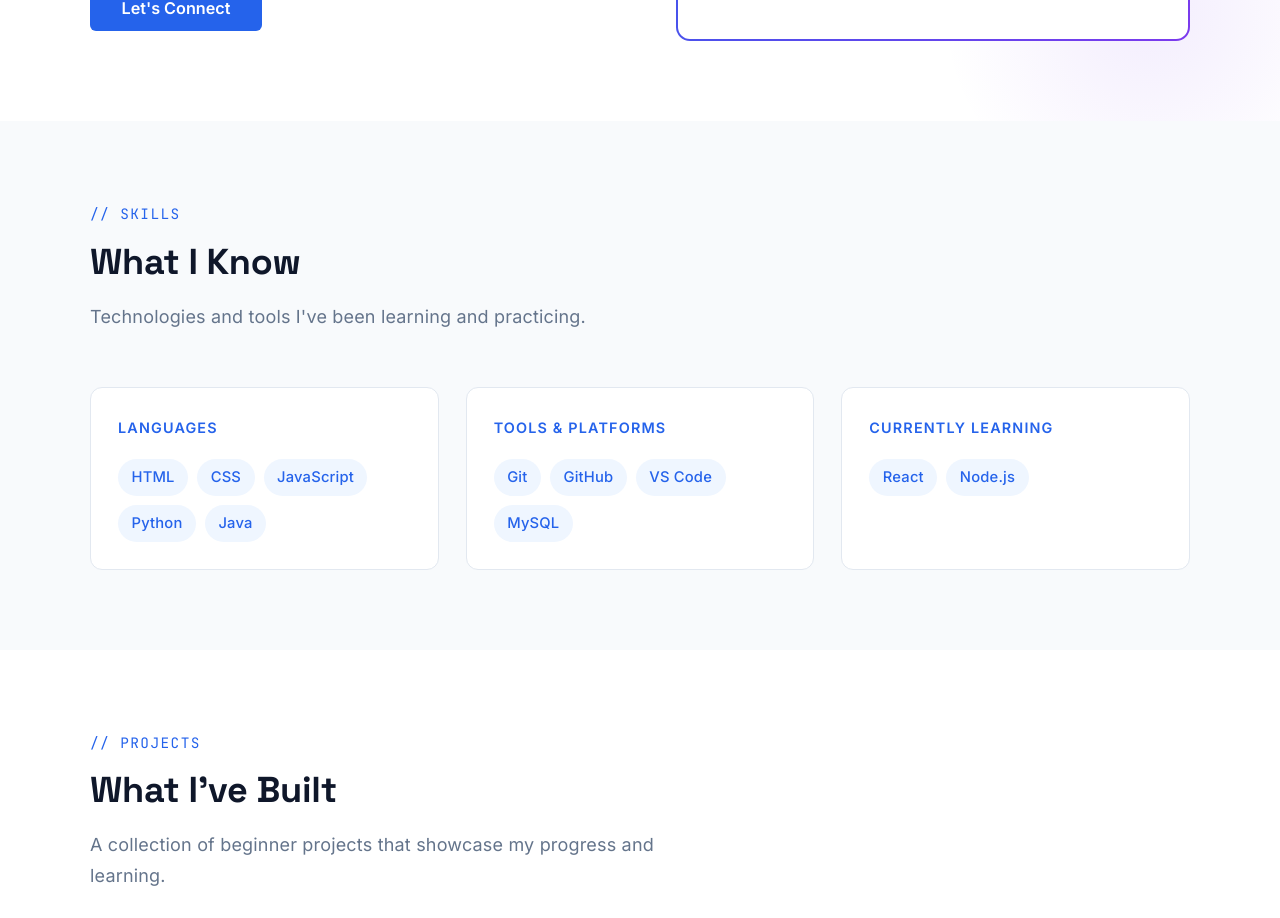
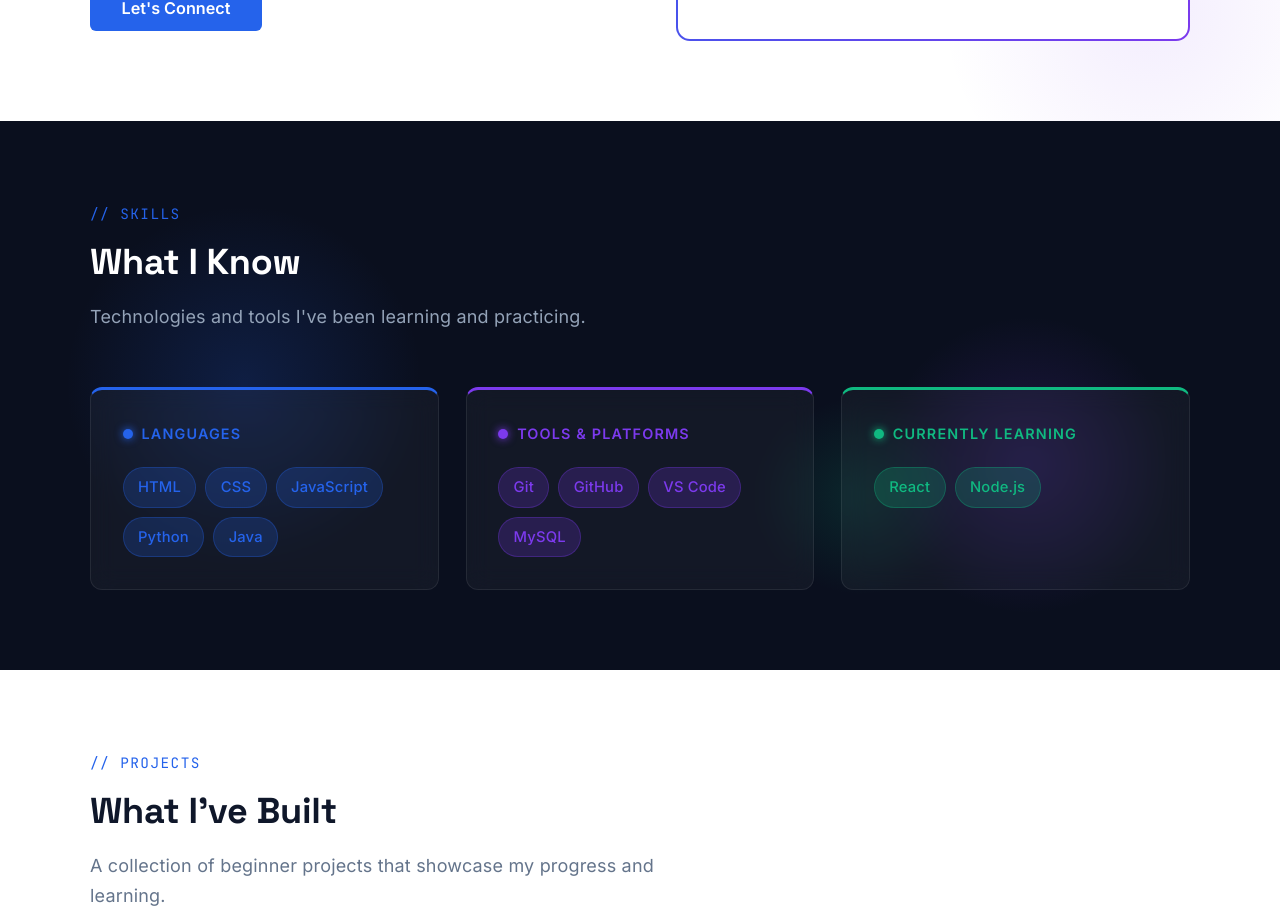
Before and after one commit to Rex-The-Programmer/Portfolio, a React (Vite) app: page / in a window 1280 px wide. Shown: the part 1339-2257 px from the top of the page. Built offline with nearby package versions, Linux system fonts and the light colour scheme.

Commit message:
Updated Skill

```diff
--- a/src/Type1.jsx
+++ b/src/Type1.jsx
@@ -313,43 +313,106 @@ function About() {
   );
 }
 
+// ─── SKILLS ───────────────────────────────────────────────────────
+
+const SKILL_COLORS = {
+  "Languages":          { accent: "#2563EB", border: "rgba(37,99,235,0.3)",  tag: "rgba(37,99,235,0.2)"  },
+  "Tools & Platforms":  { accent: "#7C3AED", border: "rgba(124,58,237,0.3)", tag: "rgba(124,58,237,0.2)" },
+  "Currently Learning": { accent: "#10B981", border: "rgba(16,185,129,0.3)", tag: "rgba(16,185,129,0.2)" },
+};
+
 function Skills() {
+  const [hovTag, setHovTag] = useState(null);
+
   return (
-    <section id="skills" style={{ padding: "80px 2rem", background: T.bgAlt }}>
-      <div style={{ maxWidth: 1100, margin: "0 auto" }}>
+    <section id="skills" style={{
+      padding: "80px 2rem", background: "#0A0F1E",
+      position: "relative", overflow: "hidden",
+    }}>
+      {/* Floating orb — blue */}
+      <div style={{
+        position: "absolute", top: "15%", left: "5%",
+        width: 360, height: 360, borderRadius: "50%",
+        background: "radial-gradient(circle, rgba(37,99,235,0.18) 0%, transparent 70%)",
+        animation: "float 7s ease-in-out infinite",
+        pointerEvents: "none",
+      }} />
+      {/* Floating orb — purple */}
+      <div style={{
+        position: "absolute", bottom: "10%", right: "8%",
+        width: 300, height: 300, borderRadius: "50%",
+        background: "radial-gradient(circle, rgba(124,58,237,0.18) 0%, transparent 70%)",
+        animation: "float 9s ease-in-out infinite reverse",
+        pointerEvents: "none",
+      }} />
+      {/* Floating orb — green */}
+      <div style={{
+        position: "absolute", top: "50%", right: "25%",
+        width: 200, height: 200, borderRadius: "50%",
+        background: "radial-gradient(circle, rgba(16,185,129,0.14) 0%, transparent 70%)",
+        animation: "float 5s ease-in-out infinite 1s",
+        pointerEvents: "none",
+      }} />
+
+      <div style={{ maxWidth: 1100, margin: "0 auto", position: "relative", zIndex: 1 }}>
         <p style={shared.label}>// skills</p>
-        <h2 style={shared.title}>What I Know</h2>
-        <p style={shared.subtitle}>Technologies and tools I've been learning and practicing.</p>
+        <h2 style={{ ...shared.title, color: T.white }}>What I Know</h2>
+        <p style={{ ...shared.subtitle, color: "#94A3B8" }}>
+          Technologies and tools I've been learning and practicing.
+        </p>
 
         <div style={{
           display: "grid",
           gridTemplateColumns: "repeat(auto-fit, minmax(240px, 1fr))",
           gap: "1.5rem",
         }}>
-          {SKILLS.map(group => (
+          {SKILLS.map(group => {
+            const c = SKILL_COLORS[group.category] || SKILL_COLORS["Languages"];
+            return (
               <div key={group.category} style={{
-              background: T.white, border: `1px solid ${T.border}`,
-              borderRadius: 12, padding: "1.5rem",
+                background: "rgba(255,255,255,0.04)",
+                border: "1px solid rgba(255,255,255,0.08)",
+                borderTop: `3px solid ${c.accent}`,
+                borderRadius: 12, padding: "1.75rem",
+                backdropFilter: "blur(12px)",
               }}>
+                <div style={{ display: "flex", alignItems: "center", gap: "0.5rem", marginBottom: "1.1rem" }}>
+                  <span style={{
+                    width: 10, height: 10, borderRadius: "50%",
+                    background: c.accent, display: "inline-block",
+                    boxShadow: `0 0 8px ${c.accent}`,
+                  }} />
                   <p style={{
-                fontSize: "0.8rem", fontWeight: 600, color: T.accent,
-                textTransform: "uppercase", letterSpacing: "0.08em", marginBottom: "1rem",
+                    fontSize: "0.8rem", fontWeight: 600, color: c.accent,
+                    textTransform: "uppercase", letterSpacing: "0.08em",
                   }}>
                     {group.category}
                   </p>
+                </div>
+
                 <div style={{ display: "flex", flexWrap: "wrap", gap: "0.5rem" }}>
                   {group.tags.map(tag => (
-                  <span key={tag} style={{
-                    background: T.accentLight, color: T.accent,
-                    padding: "0.3rem 0.75rem", borderRadius: 100,
+                    <span
+                      key={tag}
+                      onMouseEnter={() => setHovTag(tag)}
+                      onMouseLeave={() => setHovTag(null)}
+                      style={{
+                        background: hovTag === tag ? c.accent : c.tag,
+                        color: hovTag === tag ? "#FFFFFF" : c.accent,
+                        border: `1px solid ${c.border}`,
+                        padding: "0.35rem 0.8rem", borderRadius: 100,
                         fontSize: "0.82rem", fontWeight: 500,
-                  }}>
+                        cursor: "default", transition: "all 0.2s",
+                        transform: hovTag === tag ? "scale(1.08)" : "scale(1)",
+                      }}
+                    >
                       {tag}
                     </span>
                   ))}
                 </div>
               </div>
-          ))}
+            );
+          })}
         </div>
       </div>
     </section>
```
Lines whose indentation alone changed are shown as unchanged.
